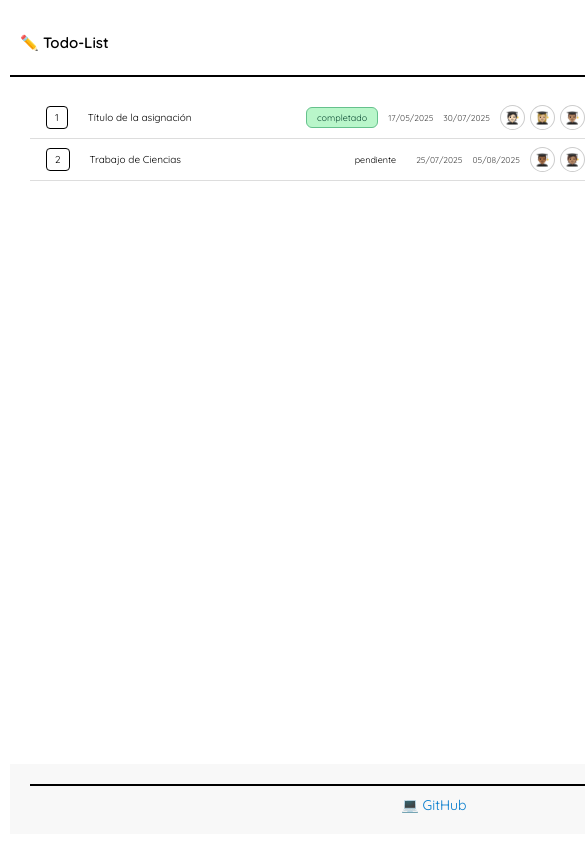
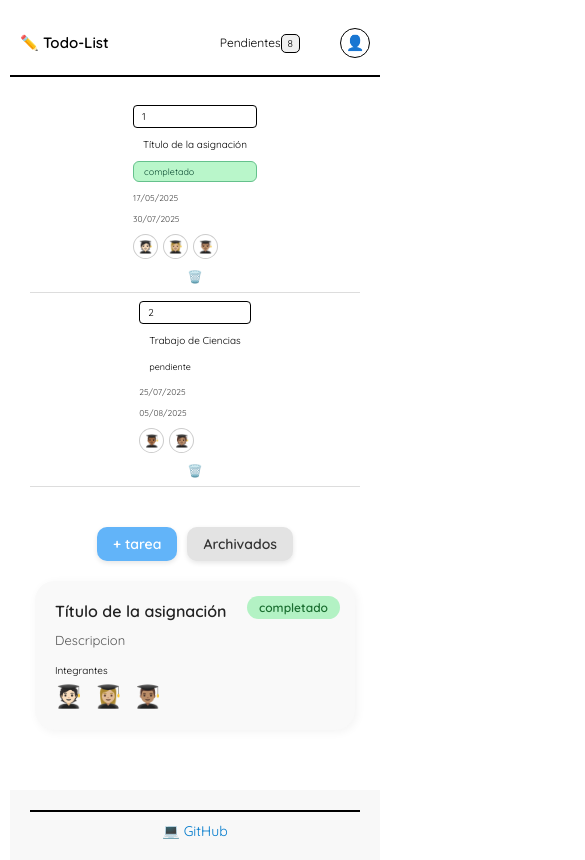
Before and after one commit to elmojondesatan/todo_list, a plain HTML site: page paginas/dashboard.html in a window 390 px wide. Shown: the top 860 px of the page, 585 px wide, since content can reach past the window. Drawn offline with Linux system fonts and the light colour scheme.

Commit message:
Responsive del css para telefono

```diff
--- a/componentes/header/headerComponente.css
+++ b/componentes/header/headerComponente.css
@@ -37,3 +37,10 @@ header {
     border-radius: 50%;
     border: 1px solid black;
 }
+
+
+@media (max-width: 400px) {
+    header {
+        grid-template-columns: 1fr auto auto;
+    }
+}
--- a/modulos/itemTarea/itemTarea.css
+++ b/modulos/itemTarea/itemTarea.css
@@ -55,3 +55,14 @@
     cursor: pointer;
     font-size: 1.2em;
 }
+
+
+@media (max-width: 400px) {
+    .item-tarea {
+        display: grid;
+        grid-template-columns: auto; /* o lo que necesites */
+        align-items: center;
+        justify-content: center;
+
+    }
+}
--- a/vistas/dashboardView.css
+++ b/vistas/dashboardView.css
@@ -10,4 +10,42 @@
 .seccion-1{
     display: grid;
     grid-template-columns: 75% 25%;
+
 }
+
+
+@media(max-width: 400px) {
+    .seccion-1 {
+        grid-template-columns: auto;
+    }
+}
+
+/* Teléfonos pequeños (en modo vertical) */
+@media (max-width: 480px) {
+    /* Estilos para teléfonos pequeños */
+  }
+
+  /* Teléfonos grandes y móviles en general */
+  @media (max-width: 600px) {
+    /* Estilos para la mayoría de los smartphones */
+  }
+
+  /* Tablets en modo vertical y móviles grandes */
+  @media (max-width: 768px) {
+    /* Estilos para tablets verticales */
+  }
+
+  /* Tablets en modo horizontal */
+  @media (max-width: 992px) {
+    /* Estilos para tablets horizontales y pantallas pequeñas */
+  }
+
+  /* Laptops pequeñas o pantallas medianas */
+  @media (max-width: 1200px) {
+    /* Estilos para laptops pequeños */
+  }
+
+  /* Monitores grandes o pantallas anchas */
+  @media (max-width: 1400px) {
+    /* Estilos para pantallas grandes */
+  }
```
Also changed, not shown: componentes/tareas/tareasComponentes.css (line endings or trailing spaces).
